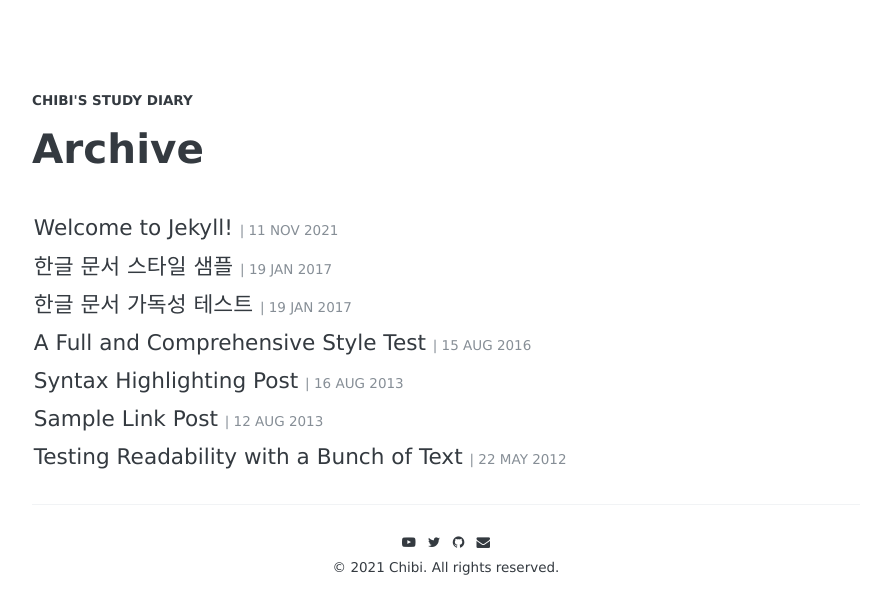
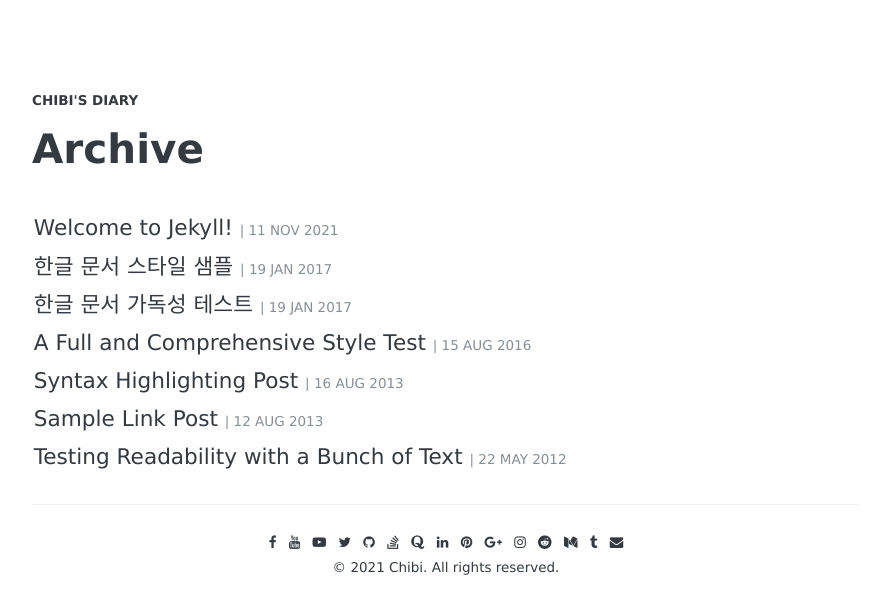
Before and after one commit to chibi-chichi/chibi-chichi.github.io, a Jekyll site: the page built from archive/index.html, in a window 1280 px wide. Shown: the top 614 px of the page, without its empty margins (194-1085 px from the left). Built offline with Jekyll 4.4.1, drawn with Linux system fonts in a browser that asks for light colours; some web fonts are replaced; some of the changed lines change nothing that is shown.

Commit message:
Update _config.yml

```diff
--- a/_config.yml
+++ b/_config.yml
@@ -3,24 +3,24 @@
 # # # # # # # # # # # # #
 
 # Basic
-name:               "Chibi's Study Diary"
+name:               "Chibi's Diary"
 
 author:
-  # facebook:         your-id
-  # youtubeUser:      your-id       Youtube does not support youtube user URL anymore
-  youtubeChannel:   UCIehvFFPzRM9XT4C1_YF28g
-  twitter:          chocolat_chibi
-  github:           chibi-chichi
-  # stackoverflow:    your-id
-  # quora:            your-id
-  # linkedin:         your-id
-  # pinterest:        your-id
-  # googlePlus:       your-id
-  # instagram:        your-id
-  # reddit:           your-id
-  # medium:           your-id
-  # tumblr:           your-id
-  email:            chibiriea@your-email.com
+  facebook:         your-id
+  youtubeUser:      your-id
+  youtubeChannel:   your-id
+  twitter:          your-id
+  github:           your-id
+  stackoverflow:    your-id
+  quora:            your-id
+  linkedin:         your-id
+  pinterest:        your-id
+  googlePlus:       your-id
+  instagram:        your-id
+  reddit:           your-id
+  medium:           your-id
+  tumblr:           your-id
+  email:            your-id@your-email.com
 
 copyright:
   year:             2021
@@ -32,13 +32,13 @@ google-analytics:
 
 # Disqus
 disqus:
-  id:               "Chibi's Study Note"
+  id:               "kiko-plus"
 
 # URL
-url:                "https://chibi-chichi.github.io/" # the base hostname & protocol for your site
+url:                "https://chibi-chichi.github.io" # the base hostname & protocol for your site
 # url:                "http://localhost:4000" # use this url when you develop
-baseurl:            " " # the subpath of your site, e.g. /blog
-remote_theme : aweekj/Kiko-plus
+baseurl:            "" # the subpath of your site, e.g. /blog
+remote_theme:       aweekj/Kiko-plus
 
 # http://en.wikipedia.org/wiki/List_of_tz_database_time_zones
 timezone:           Asia/Seoul
@@ -62,7 +62,7 @@ nav:
   - name:           "Tags"
     url:            "/tags"
   - name:           "Github"
-    url:            "https://github.com/chibi-chichi/chibi-chichi.github.io"
+    url:            "https://github.com/AWEEKJ/Kiko-plus"
 
 # Sass
 sass:
```
